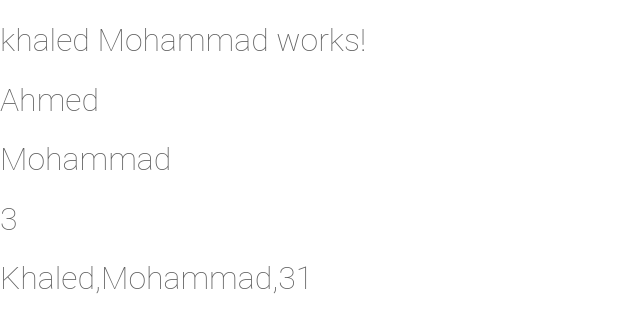
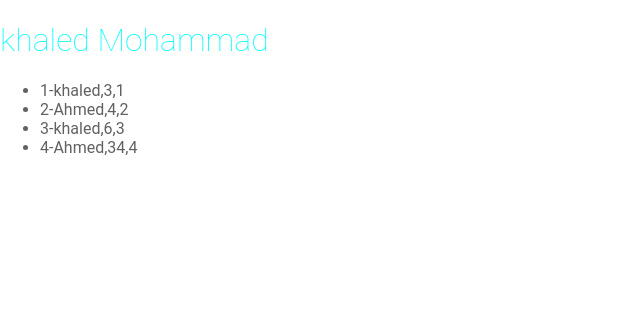
Before and after one commit to gawedan/angular-Master, an Angular app: page / in a window 1280 px wide. Shown: the top 332 px of the page, without its empty margins (0-640 px from the left). Built offline with nearby package versions, Linux system fonts and the light colour scheme.

Commit message:
Version24.2

```diff
--- a/src/app/app.module.ts
+++ b/src/app/app.module.ts
@@ -2,6 +2,7 @@ import { NgModule } from '@angular/core';
 import { BrowserModule } from '@angular/platform-browser';
 import { AppComponent } from './app.component';
 import { KhaledComponent } from './components/khaled/khaled.component';
+
 
 @NgModule({
    declarations: [
--- a/src/app/components/khaled/khaled.component.css
+++ b/src/app/components/khaled/khaled.component.css
@@ -0,0 +1,3 @@
+.myColor{
+  color: aqua;
+}
--- a/src/app/components/khaled/khaled.component.html
+++ b/src/app/components/khaled/khaled.component.html
@@ -1,5 +1,6 @@
-<h1>khaled Mohammad works!</h1>
-<h1>{{name}}</h1>
-<h1>{{lname}}</h1>
-<h1>{{age}}</h1>
-<h1>{{employee.name}},{{employee.lname}},{{employee.age}}</h1>
+<h1 class="myColor">khaled Mohammad</h1>
+<ul>
+<li *ngFor='let per of people ; let i = index'>
+{{i+1}}-{{per.name}},{{per.age}},{{per.id}}
+</li>
+</ul>
--- a/src/app/components/khaled/khaled.component.ts
+++ b/src/app/components/khaled/khaled.component.ts
@@ -1,28 +1,23 @@
 import { Component, OnInit } from '@angular/core';
-
+import {Persons} from './Persons';
 @Component({
   selector: 'app-khaled',
   templateUrl: './khaled.component.html',
   styleUrls: ['./khaled.component.css']
 })
 export class KhaledComponent implements OnInit {
-name:string = "Khaled";
-lname:string = "Mohammad";
-age:number = 4;
-employee={name:"Khaled",lname:"Mohammad",age:36};
+  person:Persons;
+  people:Persons[];
   constructor() {
-    this.name="Ahmed";
-    this.changeName();
-    this.changeAge();
-  }
+    this.person={id:1,name:"khaled",lname:"Mohammad",age:36};
+this.people=[
+{id:1,name:"khaled",lname:"Mohammad",age:3},
+{id:2,name:"Ahmed",lname:"Mohammad",age:4},
+{id:3,name:"khaled",lname:"Mohammad",age:6},
+{id:4,name:"Ahmed",lname:"Mohammad",age:34}
+];
+     }
 
   ngOnInit() {
-    this.age=3;
   }
-  changeName(){
-    this.name="Ahmed";
-  }
-   changeAge(){
-    this.employee.age=31;
-  }
-}
+ }
--- /dev/null
+++ b/src/app/components/khaled/persons.ts
@@ -0,0 +1,6 @@
+export interface Persons {
+  id:number,
+name:string,
+lname:string,
+age:number
+}
```
